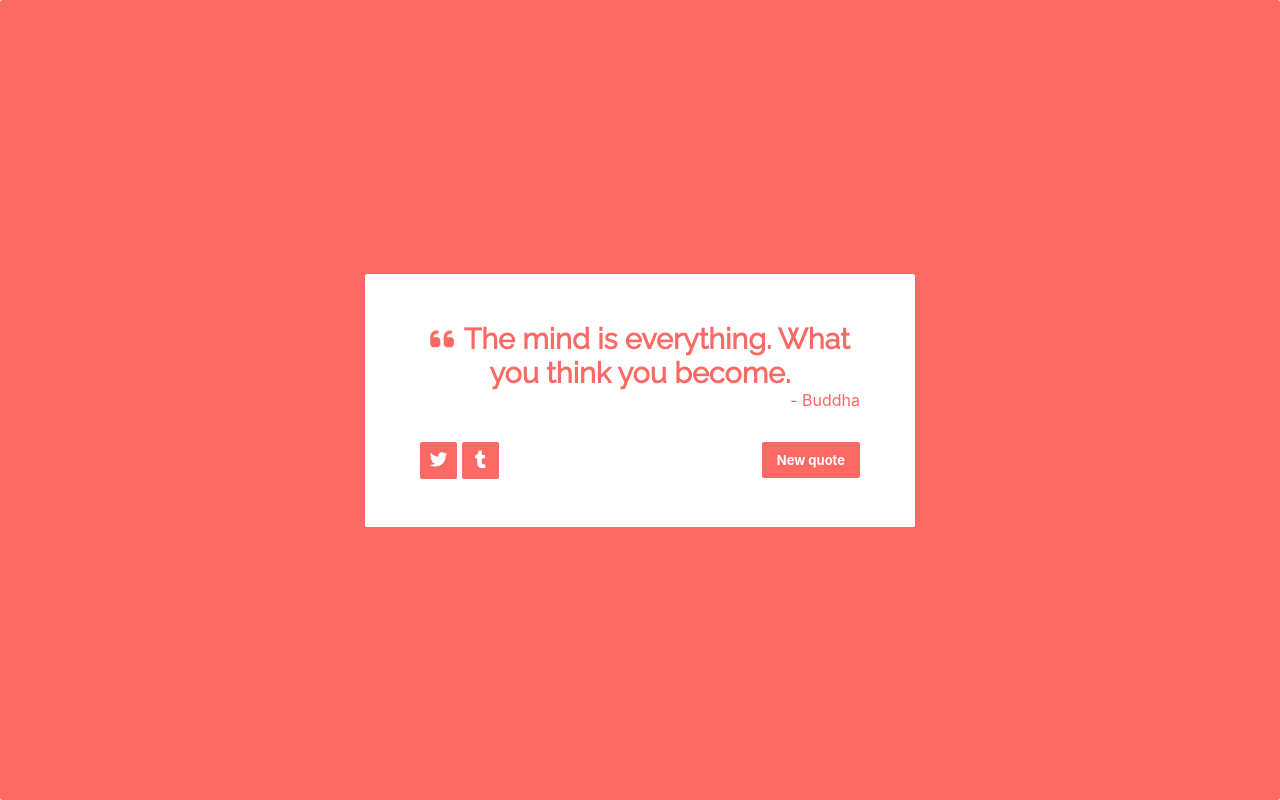
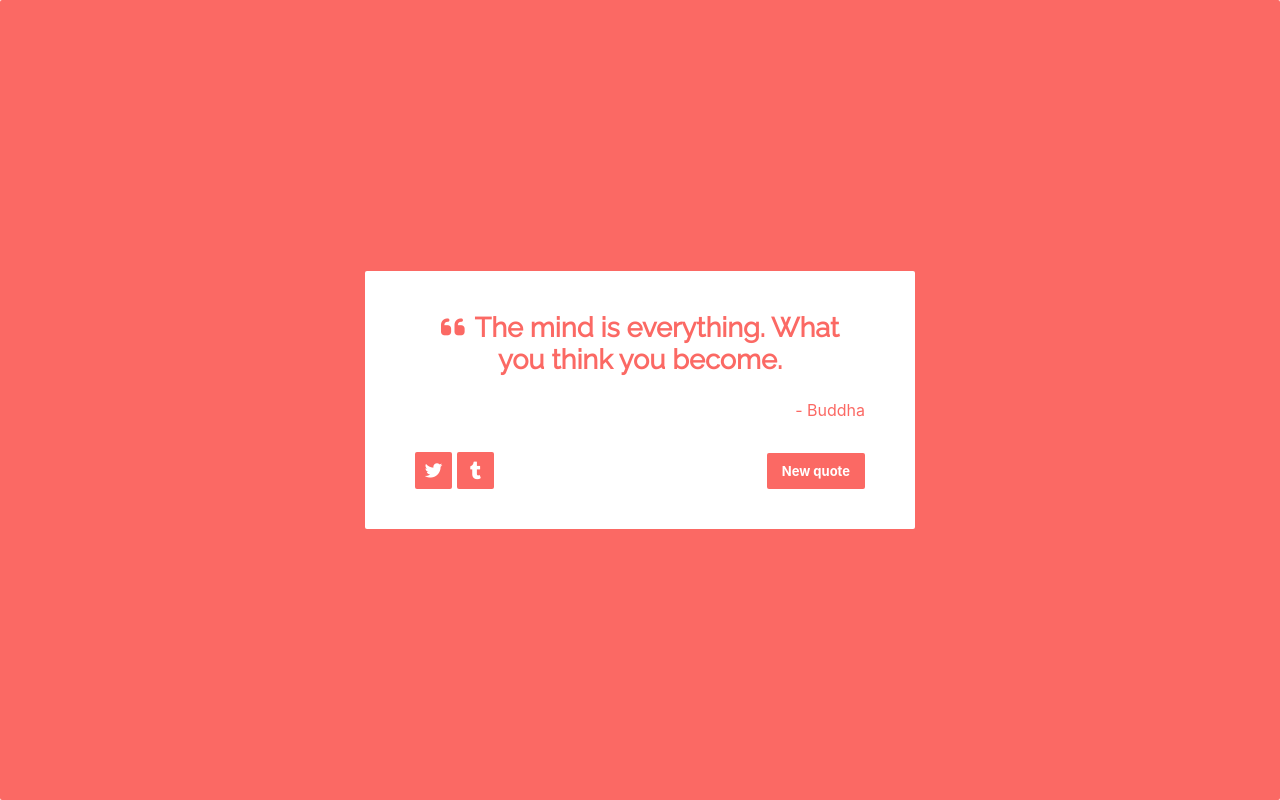
Before and after one commit to mmyeon/random-quotes, a React (Create React App) app: page / in a window 1280 px wide. Built offline with nearby package versions, Linux system fonts and the light colour scheme.

Commit message:
컴포넌트 사이 간격 조정

```diff
--- a/src/components/style/QuoteBox.css
+++ b/src/components/style/QuoteBox.css
@@ -2,5 +2,5 @@
   box-sizing: border-box;
   width: 550px;
   background: #ffffff;
-  padding: 48px 55px;
+  padding: 40px 50px;
 }
--- a/src/components/style/TextWrapper.css
+++ b/src/components/style/TextWrapper.css
@@ -4,16 +4,14 @@
 }
 
 .text {
-  font-size: 1.8rem;
+  font-size: 1.7rem;
   font-weight: 700;
   text-align: center;
   font-family: "Raleway", sans-serif;
+  margin-bottom: 1.6rem;
 }
 
 .text > .quote-icon {
   margin-right: 10px;
   font-size: 27px;
 }
-
-.author {
-}
```
